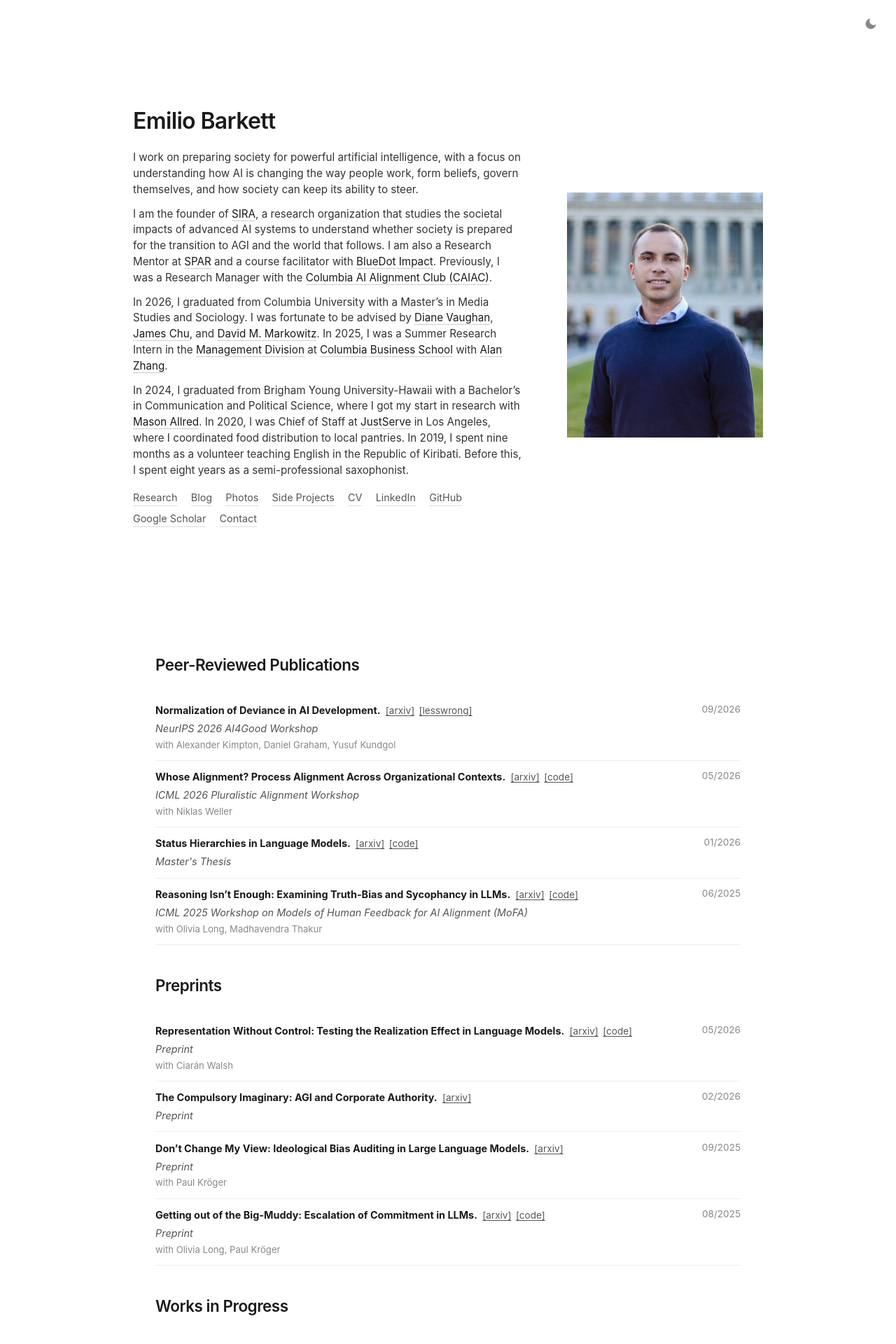
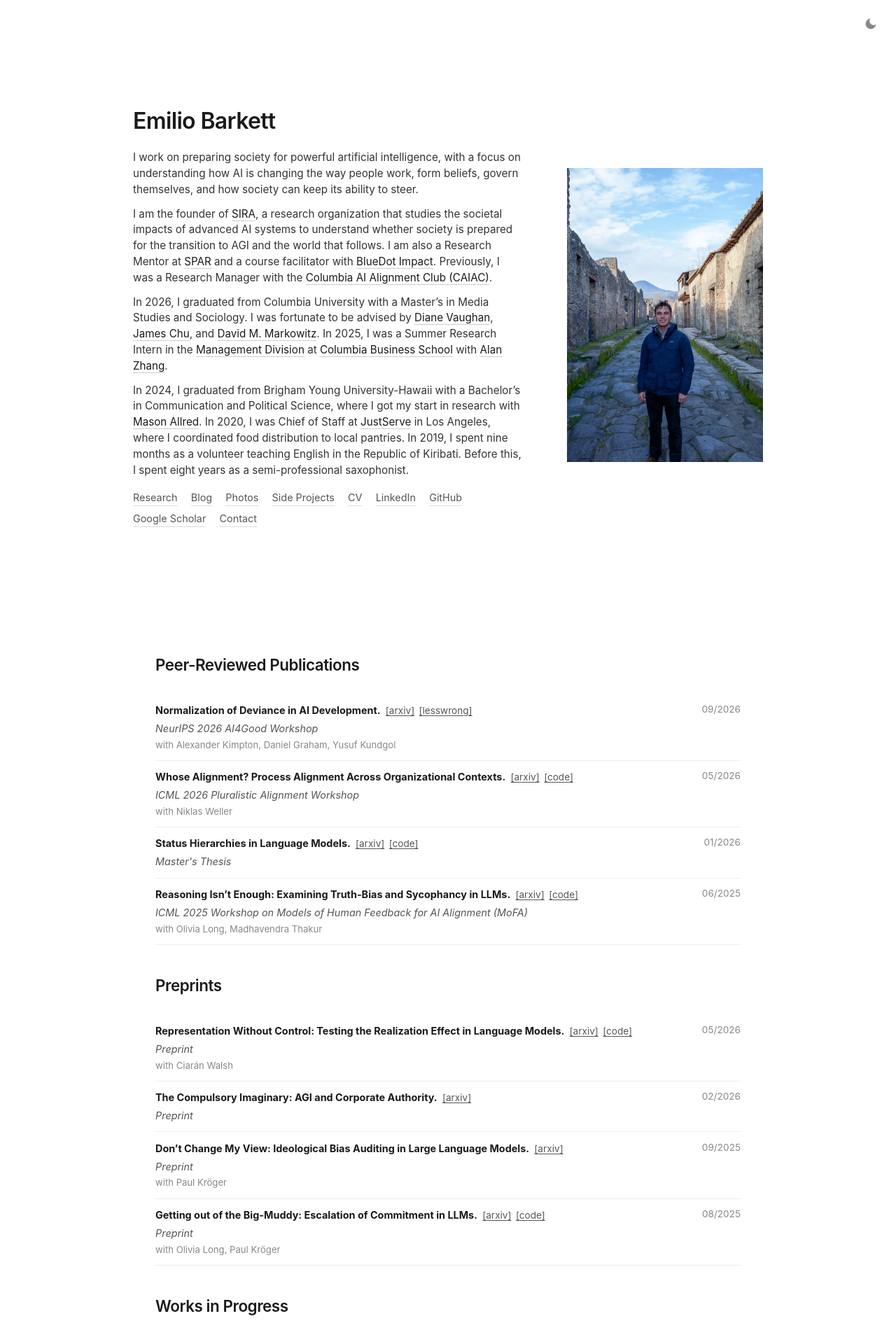
Before and after one commit to EmilioBarkett/emiliobarkett.github.io, a Jekyll site: the page built from index.html, in a window 1280 px wide. Shown: the top 1920 px of the page at 70% size. Built offline with Jekyll 4.4.1, drawn with Linux system fonts in a browser that asks for light colours.

Commit message:
Update profile photo

```diff
--- a/index.html
+++ b/index.html
@@ -24,7 +24,7 @@ description: "Emilio Barkett works on preparing society for powerful artificial
       </nav>
     </div>
     <div class="portrait">
-      <img src="/profile.jpg" alt="Emilio Barkett" width="560" height="700">
+      <img src="/profile.jpg" alt="Emilio Barkett" width="560" height="840">
     </div>
   </div>
 </section>
```
Also changed, not shown: profile.jpg.
